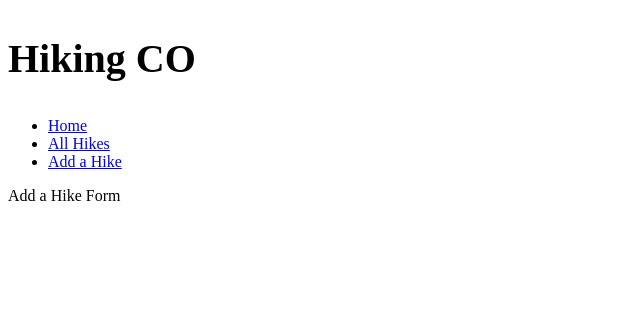
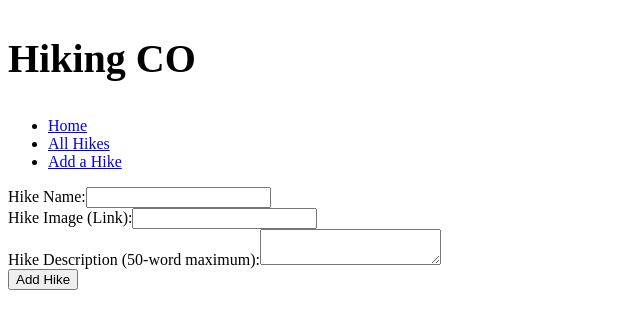
Before and after one commit to jaerisman/phase-2-project, a React (Create React App) app: page /add-a-hike in a window 1280 px wide. Shown: the top 328 px of the page, without its empty margins (0-640 px from the left). Built offline with nearby package versions, Linux system fonts and the light colour scheme.

Commit message:
add hike form

```diff
--- a/src/components/HikeForm.js
+++ b/src/components/HikeForm.js
@@ -1,11 +1,64 @@
-import React from 'react';
+import React, { useState } from 'react';
 
-const HikeForm = ({  }) => {
+function HikeForm (){
+    const [name, setName] = useState('');
+    const [image, setImage] = useState('');
+    const [description, setDescription] = useState('');
 
-  return (
-    <div className="hike-form">
+    const handleSubmit = (e) => {
+        e.preventDefault();
 
-    </div>
+        const newHike = {
+            name,
+            image,
+            description,
+        };
+
+        fetch('http://localhost:3001/hikes', {
+            method: 'POST',
+            headers: {
+                'Content-Type': 'application/json',
+            },
+            body: JSON.stringify(newHike),
+        })
+            .then((response) => response.json())
+            .then((data) => {})
+
+        setName('');
+        setImage('');
+        setDescription('');
+    };
+
+    return (
+        <form onSubmit={handleSubmit}>
+      <label>
+        Hike Name:
+        <input
+          type="text"
+          value={name}
+          onChange={(e) => setName(e.target.value)}
+        />
+      </label>
+      <br />
+      <label>
+        Hike Image (Link):
+        <input
+          type="text"
+          value={image}
+          onChange={(e) => setImage(e.target.value)}
+        />
+      </label>
+      <br />
+      <label>
+        Hike Description (50-word maximum):
+        <textarea
+          value={description}
+          onChange={(e) => setDescription(e.target.value)}
+        />
+      </label>
+      <br />
+      <button type="submit">Add Hike</button>
+    </form>
   );
 };
 
--- a/src/pages/AddAHike.js
+++ b/src/pages/AddAHike.js
@@ -1,18 +1,17 @@
-import { useState, useEffect } from "react";
+import React from 'react';
 import Header from "../components/Header";
 import NavBar from "../components/NavBar";
+import HikeForm from '../components/HikeForm';
 
 function AddAHike(){
     return (
-        <>
+        <div>
           <header>
             <Header />
             <NavBar />
           </header>
-          <main>
-            <p>Add a Hike Form</p>
-          </main>
-        </>
+          <HikeForm />
+        </div>
     );
 };
 
--- a/src/pages/Home.js
+++ b/src/pages/Home.js
@@ -7,12 +7,9 @@ function Home(){
           <div className="home-image" />
           <header>
             <Header />
+            <NavBar />
             <p>Welcome to Hiking CO! Learn about some of Colorado's great hikes, or add your own hikes. Happy hiking!</p>
-            <NavBar />
           </header>
-          <main>
-            <p>Welcome to Hiking CO! Learn about some of Colorado's great hikes, or add your own hikes. Happy hiking!</p>
-          </main>
         </div>
     );
 };
```
